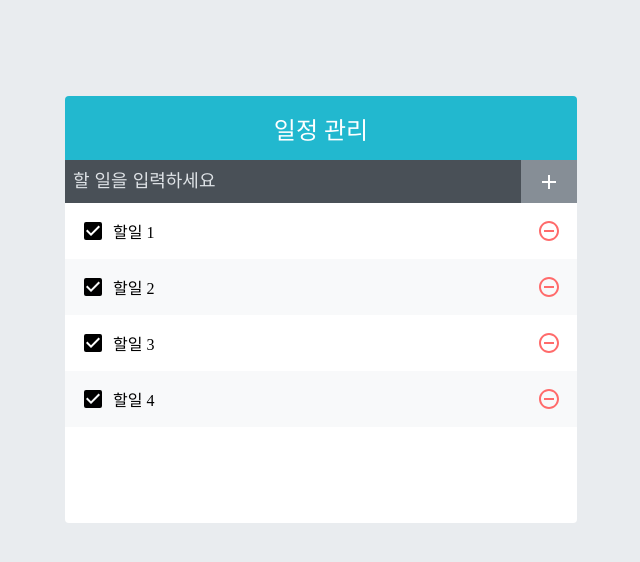
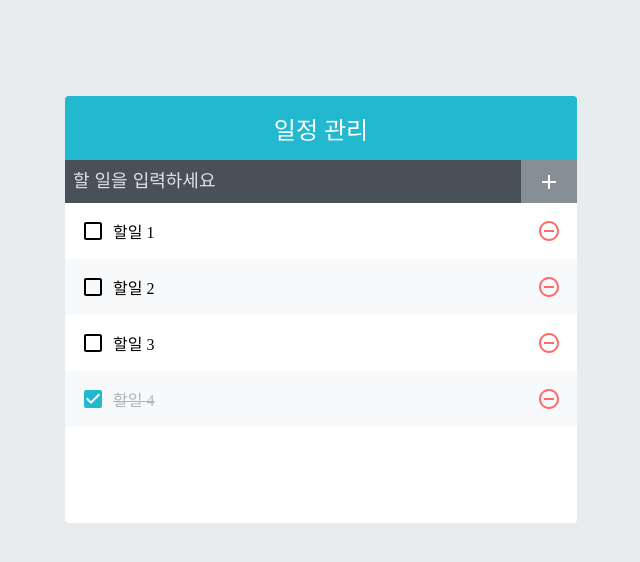
Before and after one commit to kiekk/todo-list-react, a React (Create React App) app: page / in a window 1280 px wide. Shown: the top 562 px of the page, without its empty margins (319-959 px from the left). Built offline with nearby package versions, Linux system fonts and the light colour scheme.

Commit message:
use classnames

```diff
--- a/src/App.js
+++ b/src/App.js
@@ -1,7 +1,13 @@
 import { useState } from 'react'
 import './App.css'
-import { MdAdd, MdCheckBox, MdRemoveCircleOutline } from 'react-icons/md'
+import {
+  MdAdd,
+  MdCheckBox,
+  MdCheckBoxOutlineBlank,
+  MdRemoveCircleOutline,
+} from 'react-icons/md'
 import './style.scss'
+import cn from 'classnames'
 
 function App() {
   const [todoList, setTodoList] = useState([
@@ -38,11 +44,11 @@ function App() {
           </button>
         </form>
         <div className="TodoList">
-          {todoList.map((todo) => (
-            <div className="TodoListItem" key={todo.id}>
-              <div className="checkbox">
-                <MdCheckBox />
-                <div className="text">{todo.todo}</div>
+          {todoList.map(({ id, todo, checked }) => (
+            <div className="TodoListItem" key={id}>
+              <div className={cn('checkbox', { checked })}>
+                {checked ? <MdCheckBox /> : <MdCheckBoxOutlineBlank />}
+                <div className="text">{todo}</div>
               </div>
               <div className="remove">
                 <MdRemoveCircleOutline />
```
